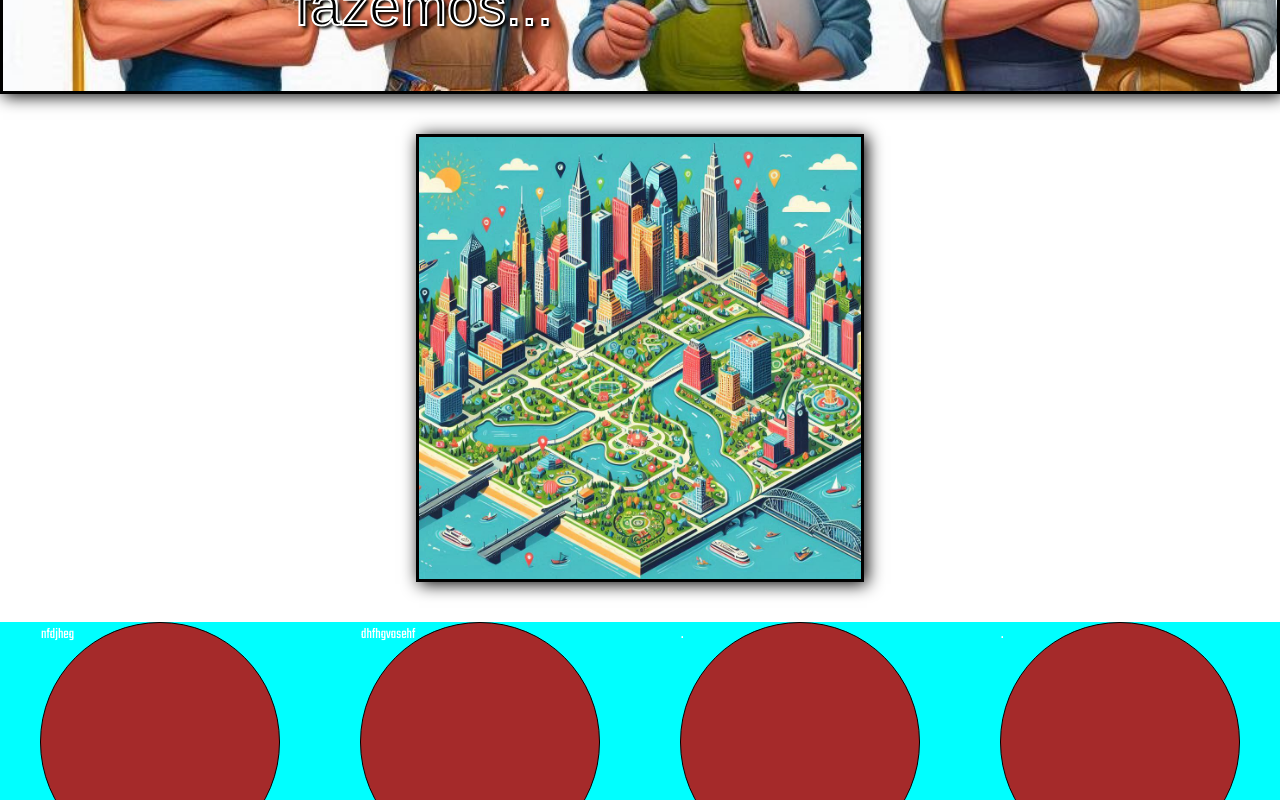
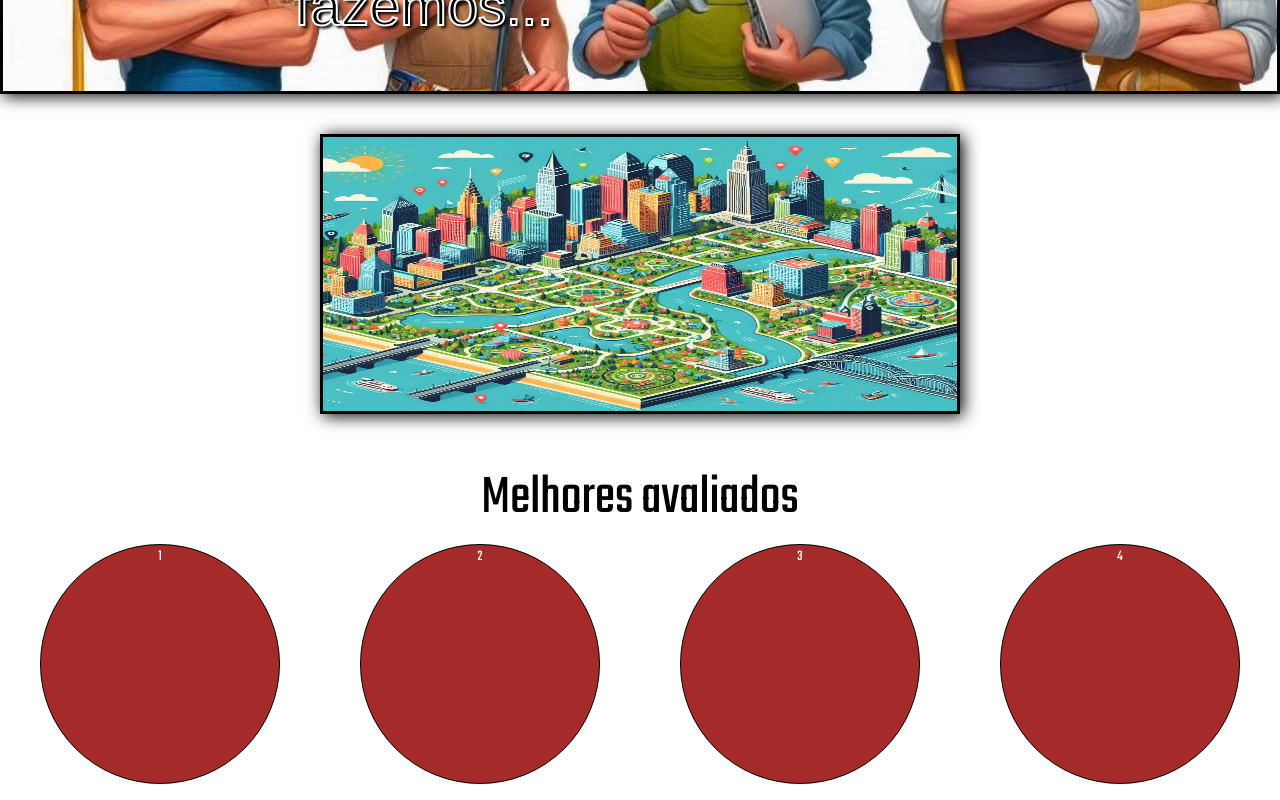
Before and after one commit to EduardoWodtke/SMT-Sistema-Multi-Trabalhista, a Vue app: page / in a window 1280 px wide. Shown: the part 420-1220 px from the top of the page. Built offline with nearby package versions, Linux system fonts and the light colour scheme; a web font is replaced by a local one.

Commit message:
bolinhas ajuste

```diff
--- a/src/views/HomeSMT.vue
+++ b/src/views/HomeSMT.vue
@@ -7,33 +7,43 @@
   <div class="map">
     <img src="@/assets/mapa.jpeg" alt="" />
   </div>
+    <div class="avaliados">
+    <h4>Melhores avaliados</h4>
+    </div>
   <div class="servicos-principes">
-    <div class="servico">nfdjheg</div>
-    <div class="servico"><p>dhfhgvasehf</p></div>
-    <div class="servico">.</div>
-    <div class="servico">.</div>
+    <div class="servico"><p>1</p></div>
+    <div class="servico"><p>2</p></div>
+    <div class="servico"><p>3</p></div>
+    <div class="servico"><p>4</p></div>
   </div>
 </template>
 <style>
+.avaliados h4 {
+  color: black;
+  font-size: 7vh;
+  text-align: center;
+}
 .servicos-principes {
-  background-color: aqua;
   display: flex;
   flex-direction: row;
   justify-content: space-around;
 }
-.servico{
+.servico {
   border-radius: 20vh;
   width: 30vh;
   height: 30vh;
   background-color: brown;
   border: solid 1px black;
+  margin-bottom: 2vh;
+  text-align: center;
 }
 .map img {
-  width: 35%;
+  width: 50%;
   display: block;
   margin: 5vh auto;
   box-shadow: 3px 0.3vh 2vh black;
   border: solid black 3px;
+  height: 35vh;
 }
 .slide {
   display: flex;
```
